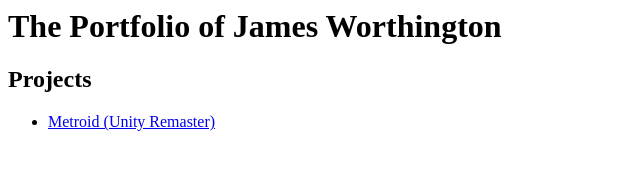
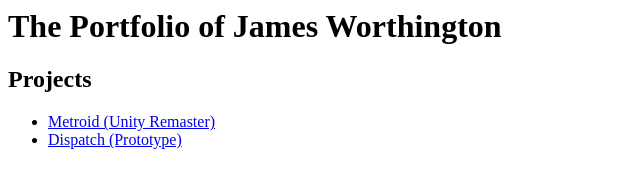
Before and after one commit to jamworth98/jamworth98.github.io, a plain HTML site: page index.html in a window 1280 px wide. Shown: the whole page, without its empty margins (0-640 px from the left). Drawn offline with Linux system fonts and the light colour scheme.

Commit message:
Update index.html
Added Dispatch to Portfolio

```diff
--- a/index.html
+++ b/index.html
@@ -6,6 +6,7 @@
 
 <ul>
 <li><a href="http://www-personal.umich.edu/~jrkowals/WebBuild/">Metroid (Unity Remaster)</a></li>
+<li><a href="http://www-personal.umich.edu/~jworthy/WebBuild/">Dispatch (Prototype)</a></li>
 </ul>
 
 </html>
```
